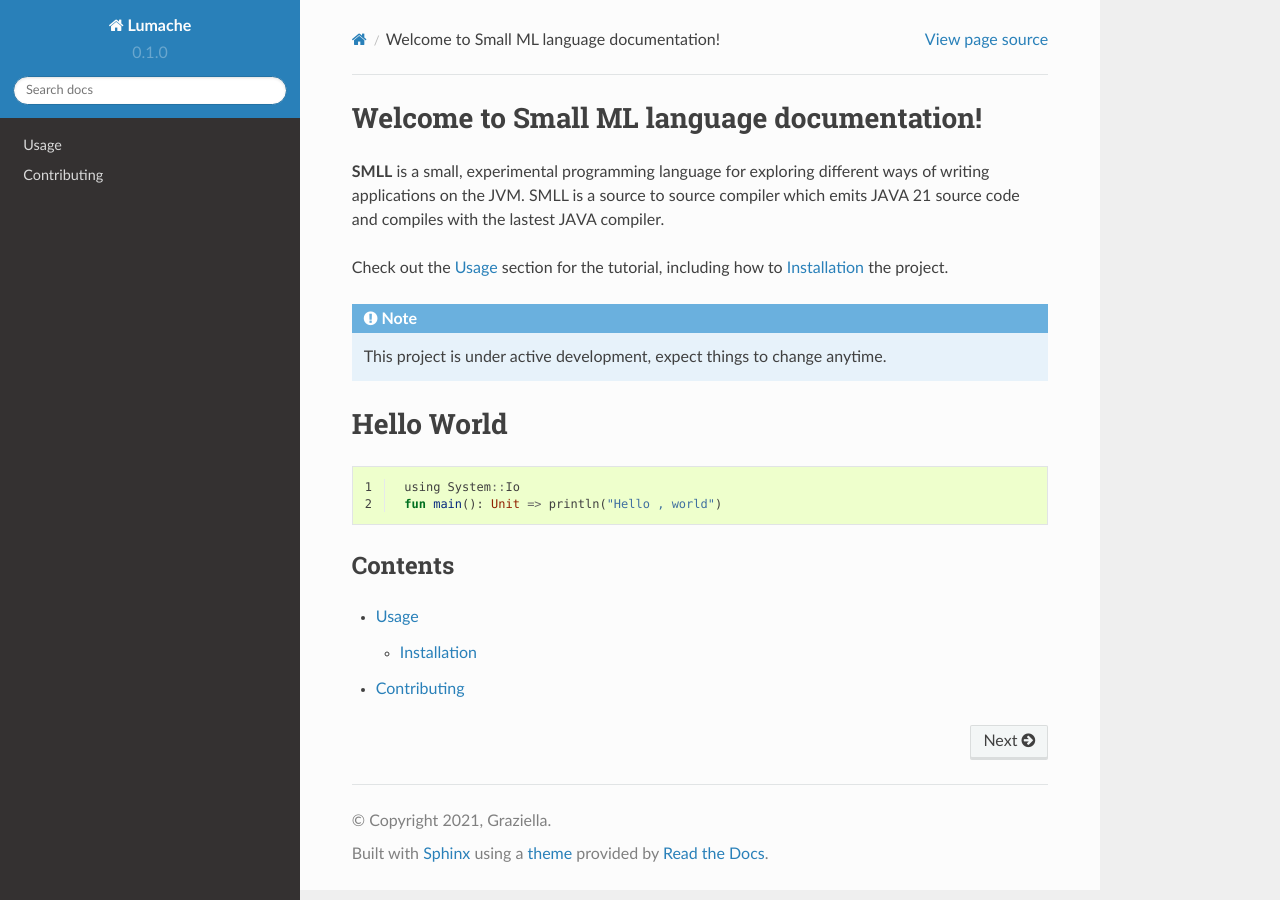
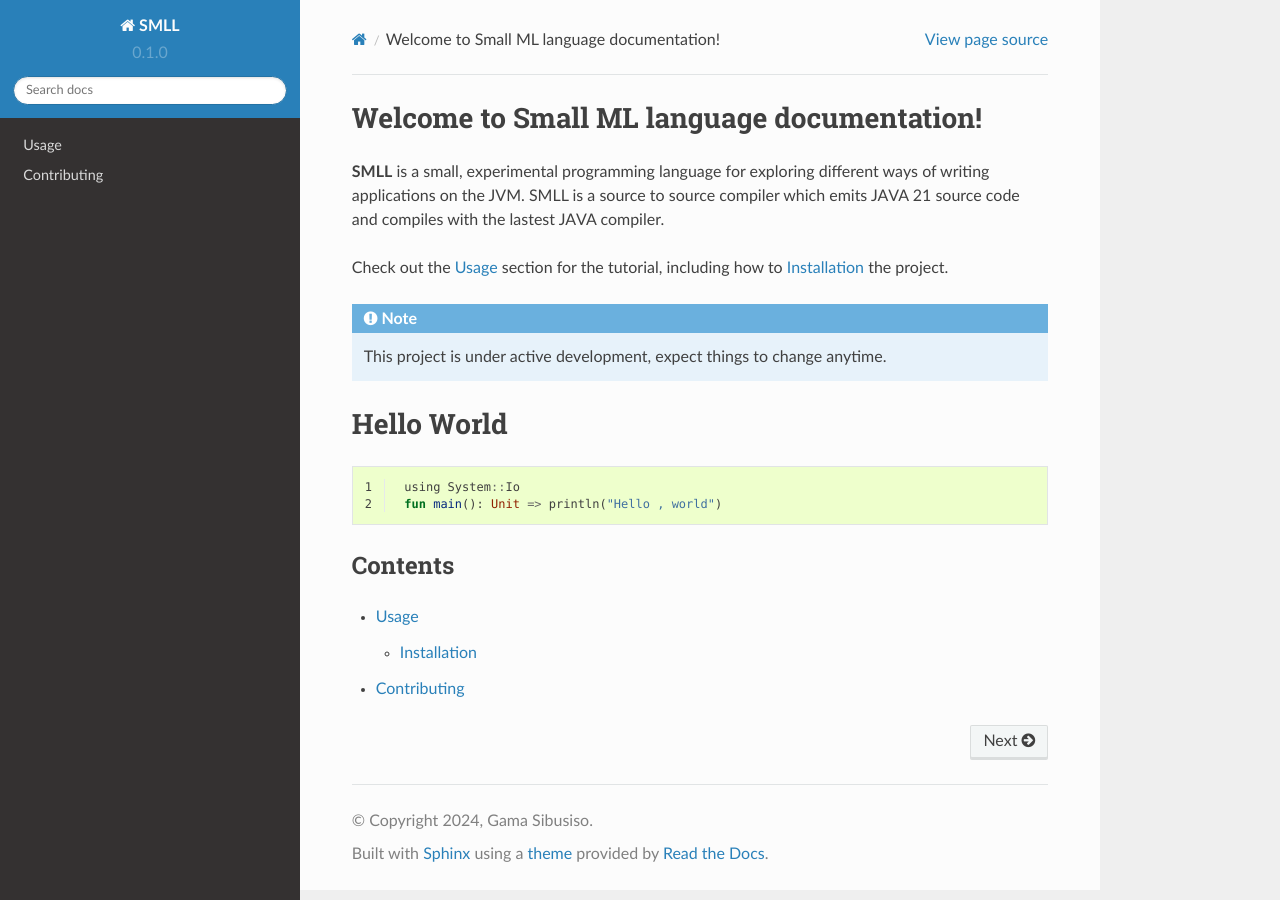
Before and after one commit to hexaredecimal/SMLL-Docs, a Sphinx documentation site: the page built from docs/source/index.rst, in a window 1280 px wide. Built offline with Sphinx 7.4.7 and the Read the Docs theme 2.0.0, drawn with Linux system fonts in a browser that asks for light colours.

Commit message:
Some more uodates to the essential parts of the project. I really have to start learning the .rst markdown language

```diff
--- a/docs/source/conf.py
+++ b/docs/source/conf.py
@@ -2,9 +2,9 @@
 
 # -- Project information
 
-project = 'Lumache'
-copyright = '2021, Graziella'
-author = 'Graziella'
+project = 'SMLL'
+copyright = '2024, Gama Sibusiso'
+author = 'Gama Sibusiso'
 
 release = '0.1'
 version = '0.1.0'
```
